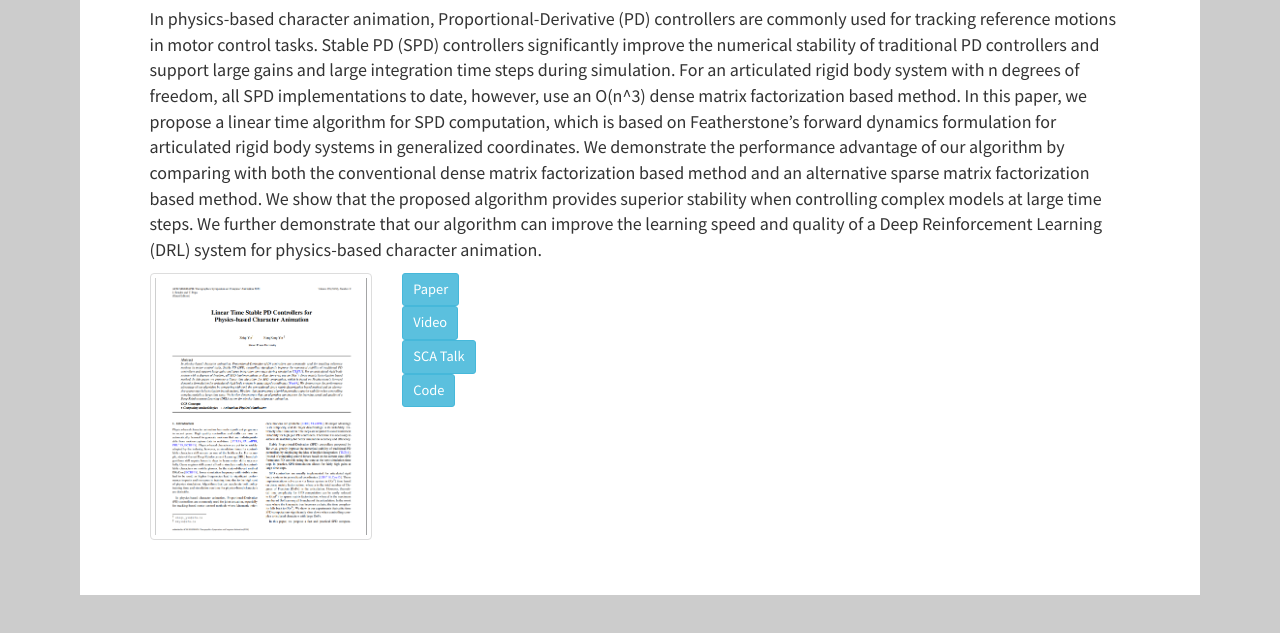
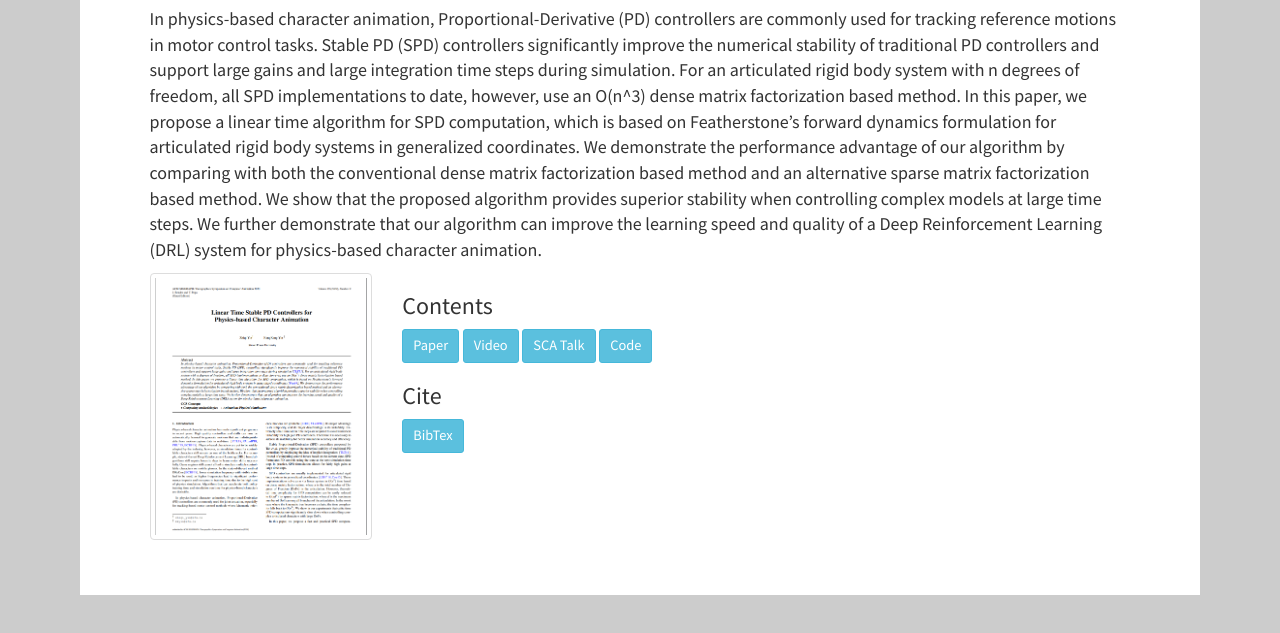
Before and after one commit to arpspoof/arpspoof.github.io, a plain HTML site: page project/spd/spd.html in a window 1280 px wide. Shown: the part 752-1385 px from the top of the page. Drawn offline with Linux system fonts and the light colour scheme.

Commit message:
code link

```diff
--- a/project/spd/spd.html
+++ b/project/spd/spd.html
@@ -81,57 +81,25 @@
         <img src="first_page.png" class="img-thumbnail" width="100%">
       </div>
       <dir class="col-xs-9" style="margin: auto">
+        <h3>Contents</h3>
         <div>
           <a class="btn btn-info btn-sm" href="https://www.cs.sfu.ca/~kkyin/papers/fastSPD.pdf"> Paper </a>
-          <!-- <a class="btn btn-info btn-sm" href="hairyball/PG2019_Direction_Invariant_low.pdf"> low resolution (1.9 MB)</a>  -->
+          <a class="btn btn-info btn-sm" href="https://www.cs.sfu.ca/~kkyin/papers/fastSPD.mp4"> Video </a>
+          <a class="btn btn-info btn-sm" href="https://www.youtube.com/watch?v=wo7cK-DClhw"> SCA Talk </a>
+          <a class="btn btn-info btn-sm" href="https://github.com/arpspoof/MABA"> Code </a>
         </div>
 
-        <!--div>
         <h3>Cite</h3>
         <b class="btn btn-info btn-sm" data-toggle="modal" data-target="#Bibtex"> BibTex </b>
         <div id="Bibtex" class="modal fade" role="dialog">
           <div class="modal-dialog modal-lg">
             <div class="modal-content">
               <div class="modal-body">
-                  <iframe width="100%" scrolling="auto" frameborder="0" type="text" src="hairyball/direction_invariant.txt"></iframe>
+                <iframe width="100%" scrolling="auto" frameborder="0" type="text" src="spd/bibtex.txt"></iframe>
               </div>
             </div>
           </div>
         </div>
-        </div -->
-
-        <div>
-            <a class="btn btn-info btn-sm" href="https://www.cs.sfu.ca/~kkyin/papers/fastSPD.mp4"> Video </a>
-        </div>
-        <div>
-            <a class="btn btn-info btn-sm" href="https://www.youtube.com/watch?v=wo7cK-DClhw"> SCA Talk </a>
-        </div>
-        <div>
-            <a class="btn btn-info btn-sm" href="https://github.com/arpspoof/MABA"> Code </a>
-        </div>
-      </dir>
-    </div>
-
-    <!--div class="project-video">
-      <h2 class="page-header"> Videos </h2>
-      <div class="row"  align="middle">
-        <div class="col-xs-6">
-          <h4> Video on YouTube </h4>
-          <iframe width="480" height="270"
-            src="https://youtu.be/z6JBpiA4QEs"
-            frameborder="0" allowfullscreen>
-          </iframe>
-        </div>
-        <div class="col-xs-6">
-          <h4> Video on YouKu </h4>
-          <iframe width="480" height="270"
-            src="https://player.youku.com/embed/XMzAzMDM5NjM3Mg=="
-            frameborder=0 allowfullscreen>
-          </iframe>
-        </div>
-      </div>
-    </div-->
-
   </div>
   </div>
 </body>
```
Lines whose indentation alone changed are shown as unchanged.
